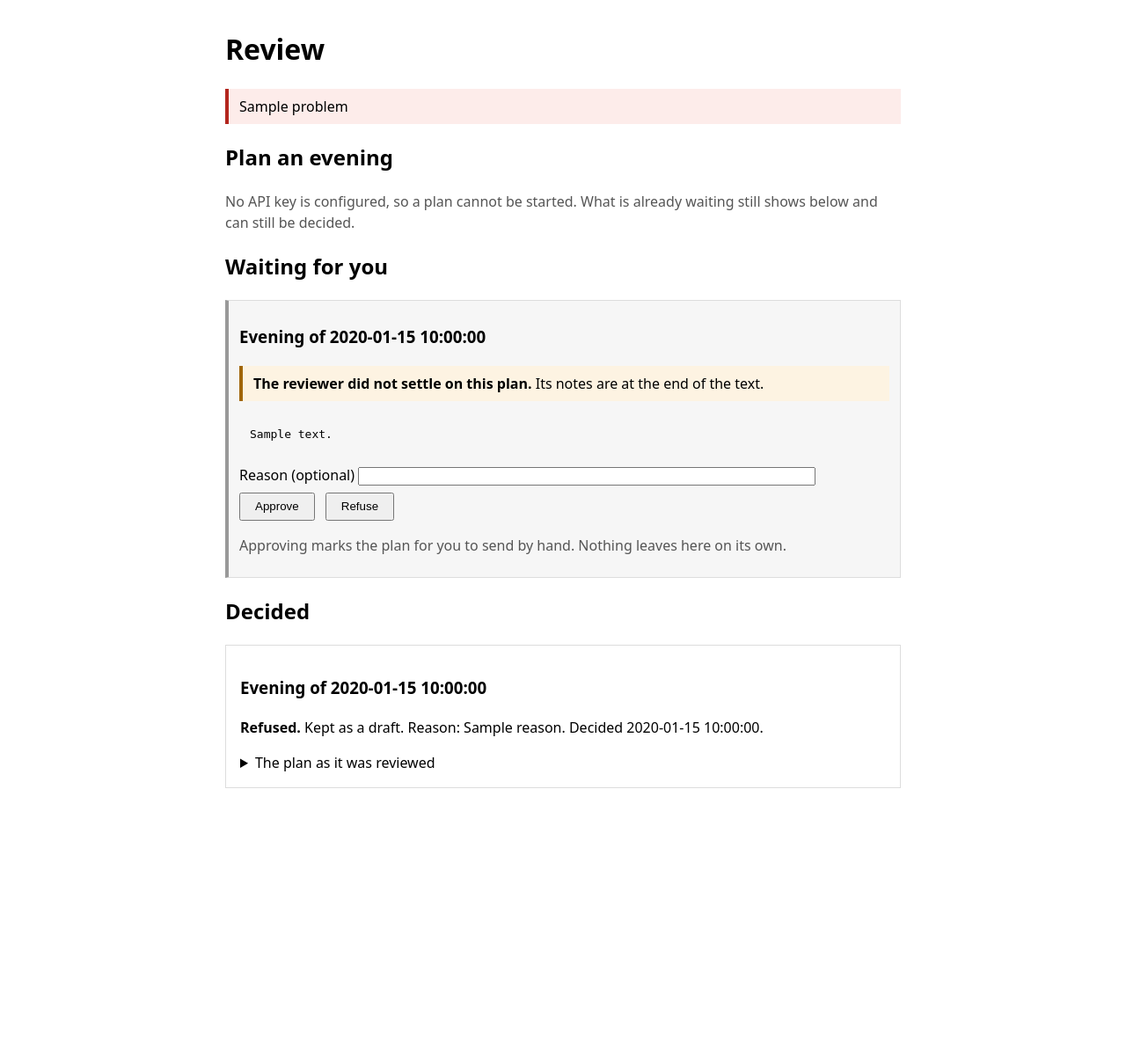
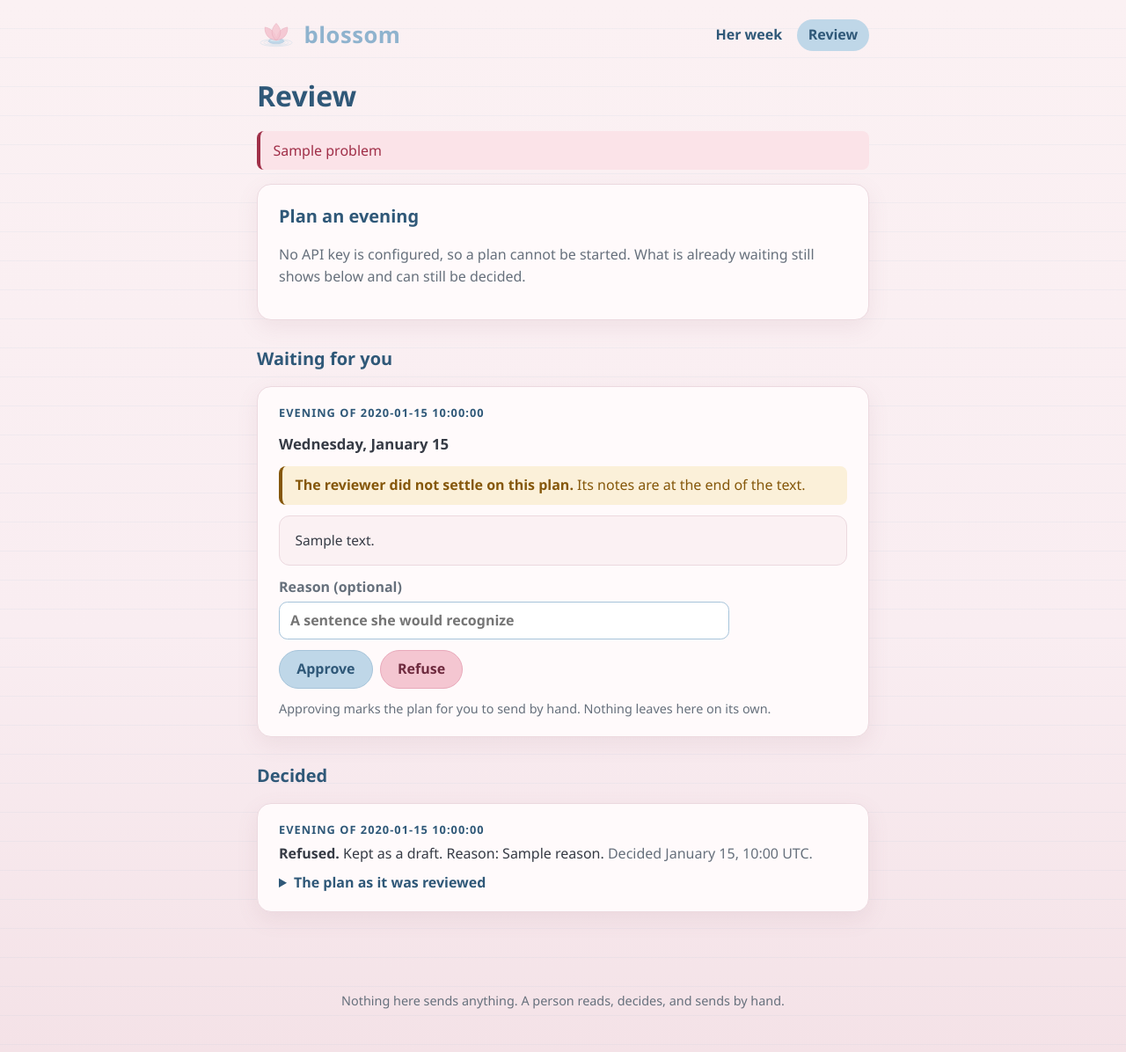
Before and after one commit to gbodegas/blossom, a FastAPI app: template blossom/templates/parent_review.html in a window 1280 px wide. Shown: the whole page at 88% size. Before the commit the page ends 896 px from the top, so only its background shows below. Run offline with FastAPI, Linux system fonts and the light colour scheme; the template is opened without the code that fills it: most values are stand-ins (such as "Sample title", 1, 10 or a date in 2020); parts of the project's set-up code (start-up, migrations or seed data) failed here and were passed over.

Commit message:
Dress both pages in the logo's palette
One base layout with the mark and the wordmark, a small nav between her week
and the review page, and a stylesheet of tokens taken from the logo: blush
paper with faint ruled lines, pale pink petals, a soft blue stone. Cards are
rounded and lifted, headings sit in the stone's deeper blue, and the two
buttons wear the logo's two colors. Every color used for meaning is still
paired with words that carry the meaning without it. The mark is an SVG drawn
in the logo's shapes, so it scales and doubles as the favicon.

```diff
--- a/blossom/static/blossom.css
+++ b/blossom/static/blossom.css
@@ -1,13 +1,219 @@
+/*
+  Blossom's look, taken from the logo: blush paper, pale pink petals, a soft
+  blue stone, ripples. The palette is a small set of tokens so both pages draw
+  from one place, and every color used for meaning is paired with words that
+  carry the same meaning without it.
+*/
+
+:root {
+  --blush: #fbf1f3;
+  --blush-deep: #f4e2e7;
+  --card: #fffafb;
+  --line: #ecd9df;
+
+  --petal: #f4c6d1;
+  --petal-deep: #e8a9ba;
+  --petal-ink: #6e2a3e;
+
+  --stone: #bfd7e8;
+  --stone-deep: #a6c4da;
+  --sky: #8fb3ce;
+  --sky-ink: #2f5878;
+
+  --ink: #363b45;
+  --ink-soft: #66707c;
+
+  --rose-ink: #a02f48;
+  --rose-bg: #fbe3e8;
+  --amber-ink: #85570a;
+  --amber-bg: #fbf0d9;
+  --slate-ink: #4c5c6b;
+  --slate-bg: #eef2f6;
+  --sage-ink: #2f6b43;
+  --sage-bg: #e6f2ea;
+
+  --radius: 1rem;
+  --shadow: 0 8px 24px rgba(150, 100, 120, 0.10);
+  --font: "Nunito", "Quicksand", ui-rounded, "SF Pro Rounded", "Segoe UI Variable",
+    "Segoe UI", system-ui, sans-serif;
+}
+
+* {
+  box-sizing: border-box;
+}
+
+html {
+  color-scheme: light;
+}
+
 body {
-  font-family: system-ui, sans-serif;
-  max-width: 48rem;
-  margin: 2rem auto;
-  line-height: 1.5;
+  margin: 0;
+  min-height: 100vh;
+  font-family: var(--font);
+  color: var(--ink);
+  line-height: 1.55;
+  /*
+    Blush paper with faint ruled lines, the way the logo sits on a page of
+    notes. The lines are quiet enough to read as texture rather than a grid.
+  */
+  background:
+    repeating-linear-gradient(
+      to bottom,
+      transparent 0 2rem,
+      rgba(143, 179, 206, 0.09) 2rem calc(2rem + 1px)
+    ),
+    linear-gradient(180deg, var(--blush) 0%, #f9edf1 60%, var(--blush-deep) 100%);
 }
-article {
-  border: 1px solid #ddd;
-  padding: 1rem;
+
+/* ------------------------------------------------------------- masthead */
+
+.masthead {
+  display: flex;
+  align-items: center;
+  justify-content: space-between;
+  gap: 1rem;
+  max-width: 46rem;
+  margin: 0 auto;
+  padding: 1.25rem 1.25rem 0.5rem;
+}
+
+.brand {
+  display: inline-flex;
+  align-items: center;
+  gap: 0.6rem;
+  text-decoration: none;
+}
+
+.mark {
+  width: 44px;
+  height: 33px;
+  display: block;
+}
+
+.wordmark {
+  font-size: 1.6rem;
+  font-weight: 600;
+  letter-spacing: 0.02em;
+  color: var(--sky);
+}
+
+.places {
+  display: flex;
+  gap: 0.25rem;
+}
+
+.places a {
+  color: var(--sky-ink);
+  text-decoration: none;
+  padding: 0.35rem 0.8rem;
+  border-radius: 999px;
+  font-weight: 600;
+}
+
+.places a[aria-current="page"] {
+  background: var(--stone);
+}
+
+.places a:hover,
+.places a:focus-visible {
+  background: var(--blush-deep);
+}
+
+/* ------------------------------------------------------------- content */
+
+main {
+  max-width: 46rem;
+  margin: 0 auto;
+  padding: 0.5rem 1.25rem 3rem;
+}
+
+h1 {
+  font-size: 2rem;
+  font-weight: 700;
+  color: var(--sky-ink);
+  margin: 0.5rem 0 0.25rem;
+}
+
+h2 {
+  font-size: 1.25rem;
+  font-weight: 700;
+  margin: 0 0 0.5rem;
+}
+
+h3 {
+  font-size: 1.05rem;
+  font-weight: 700;
+  margin: 0.75rem 0 0.25rem;
+}
+
+section {
+  margin-block: 1.75rem;
+}
+
+section > h2 {
+  color: var(--sky-ink);
+}
+
+.expectation,
+.note,
+.empty {
+  color: var(--ink-soft);
+}
+
+.expectation {
+  margin-top: 0;
+}
+
+.empty {
+  padding: 1.25rem;
+  border: 1px dashed var(--stone-deep);
+  border-radius: var(--radius);
+  text-align: center;
+}
+
+/* ------------------------------------------------------------- cards */
+
+article,
+.panel {
+  background: var(--card);
+  border: 1px solid var(--line);
+  border-radius: var(--radius);
+  padding: 1.25rem 1.5rem;
   margin-block: 1rem;
+  box-shadow: var(--shadow);
+}
+
+article h2 {
+  margin-top: 0;
+}
+
+.course {
+  margin: 0 0 0.15rem;
+  font-size: 0.8rem;
+  font-weight: 700;
+  letter-spacing: 0.08em;
+  text-transform: uppercase;
+  color: var(--sky-ink);
+}
+
+.due {
+  margin: 0.25rem 0 0.75rem;
+  color: var(--ink-soft);
+}
+
+.status {
+  margin: 0.75rem 0 0;
+  color: var(--ink-soft);
+}
+
+.pill {
+  display: inline-block;
+  padding: 0.1rem 0.7rem;
+  border-radius: 999px;
+  background: var(--stone);
+  color: var(--sky-ink);
+  font-weight: 600;
+  font-size: 0.9rem;
 }
 
 /*
@@ -17,70 +223,189 @@ article {
   not the message.
 */
 .confidence {
-  border-left: 4px solid #999;
-  padding: 0.5rem 0.75rem;
+  border-left: 4px solid var(--stone-deep);
+  border-radius: 0.5rem;
+  padding: 0.6rem 0.9rem;
   margin-block: 0.75rem;
-  background: #f6f6f6;
+  background: var(--slate-bg);
+  color: var(--slate-ink);
 }
+
 .confidence.unverified {
-  border-left-color: #b3261e;
-  background: #fdecea;
+  border-left-color: var(--rose-ink);
+  background: var(--rose-bg);
+  color: var(--rose-ink);
 }
+
 .confidence.disagree {
-  border-left-color: #a1660a;
-  background: #fdf3e2;
+  border-left-color: var(--amber-ink);
+  background: var(--amber-bg);
+  color: var(--amber-ink);
 }
+
 .confidence.single-source {
-  border-left-color: #6b6b6b;
-  background: #f2f2f2;
+  border-left-color: var(--slate-ink);
+  background: var(--slate-bg);
+  color: var(--slate-ink);
 }
+
 .confidence.corroborated {
-  border-left-color: #2e6b34;
-  background: #eef6ef;
+  border-left-color: var(--sage-ink);
+  background: var(--sage-bg);
+  color: var(--sage-ink);
 }
 
 /* The unverified case is the one most costly to miss, so its card is marked too. */
 article.confidence-unverified {
-  border-color: #b3261e;
+  border-color: var(--petal-deep);
 }
 
-/* The parent's page. */
+.claims h3 {
+  font-size: 0.95rem;
+  color: var(--ink-soft);
+}
+
+.claims ul {
+  margin: 0.25rem 0 0;
+  padding-left: 1.25rem;
+}
+
+/* ------------------------------------------------------------- the parent's page */
+
 .problem {
-  border-left: 4px solid #b3261e;
-  background: #fdecea;
-  padding: 0.5rem 0.75rem;
+  border-left: 4px solid var(--rose-ink);
+  background: var(--rose-bg);
+  color: var(--rose-ink);
+  border-radius: 0.5rem;
+  padding: 0.6rem 0.9rem;
 }
-.note, .empty {
-  color: #555;
-}
+
 pre.body {
   white-space: pre-wrap;
-  background: #f6f6f6;
-  padding: 0.75rem;
+  font-family: var(--font);
+  font-size: 0.97rem;
+  line-height: 1.5;
+  background: var(--blush);
+  border: 1px solid var(--line);
+  border-radius: 0.75rem;
+  padding: 1rem 1.1rem;
+  margin: 0.75rem 0;
   overflow-x: auto;
 }
-.outcome {
-  border-left: 4px solid #999;
+
+.plan-form,
+.decision {
+  display: flex;
+  flex-wrap: wrap;
+  gap: 0.75rem 1rem;
+  align-items: end;
+}
+
+.decision {
+  flex-direction: column;
+  align-items: stretch;
+}
+
+label {
+  display: flex;
+  flex-direction: column;
+  gap: 0.25rem;
+  font-weight: 600;
+  color: var(--ink-soft);
+}
+
+input[type="date"],
+input[type="text"] {
+  font: inherit;
+  color: var(--ink);
   padding: 0.5rem 0.75rem;
-  background: #f6f6f6;
-}
-.outcome.accepted {
-  border-left-color: #2e6b34;
-  background: #eef6ef;
-}
-.outcome.unsettled {
-  border-left-color: #a1660a;
-  background: #fdf3e2;
-}
-.decision label, .plan-form label {
-  display: block;
-  margin-block: 0.5rem;
-}
-.decision input[type="text"] {
-  width: 100%;
+  border: 1px solid var(--stone-deep);
+  border-radius: 0.6rem;
+  background: #fff;
   max-width: 32rem;
 }
-.actions button {
-  margin-inline-end: 0.5rem;
-  padding: 0.4rem 1rem;
+
+input:focus-visible,
+button:focus-visible,
+a:focus-visible,
+summary:focus-visible {
+  outline: 3px solid var(--sky);
+  outline-offset: 2px;
 }
+
+.actions {
+  display: flex;
+  gap: 0.5rem;
+  flex-wrap: wrap;
+}
+
+button {
+  font: inherit;
+  font-weight: 700;
+  padding: 0.55rem 1.2rem;
+  border-radius: 999px;
+  border: 1px solid transparent;
+  cursor: pointer;
+}
+
+button.primary {
+  background: var(--stone);
+  border-color: var(--stone-deep);
+  color: var(--sky-ink);
+}
+
+button.primary:hover {
+  background: var(--stone-deep);
+}
+
+button.secondary {
+  background: var(--petal);
+  border-color: var(--petal-deep);
+  color: var(--petal-ink);
+}
+
+button.secondary:hover {
+  background: var(--petal-deep);
+}
+
+.decision .note {
+  margin: 0;
+  font-size: 0.9rem;
+}
+
+.decision-line {
+  margin: 0.25rem 0 0.5rem;
+}
+
+.when {
+  color: var(--ink-soft);
+}
+
+details summary {
+  cursor: pointer;
+  color: var(--sky-ink);
+  font-weight: 600;
+}
+
+/* ------------------------------------------------------------- colophon */
+
+.colophon {
+  max-width: 46rem;
+  margin: 0 auto;
+  padding: 0 1.25rem 2rem;
+  color: var(--ink-soft);
+  font-size: 0.9rem;
+  text-align: center;
+}
+
+@media (max-width: 30rem) {
+  .masthead {
+    flex-direction: column;
+    align-items: flex-start;
+  }
+
+  article,
+  .panel {
+    padding: 1rem 1.1rem;
+  }
+}
--- /dev/null
+++ b/blossom/templates/base.html
@@ -0,0 +1,28 @@
+<!doctype html>
+<html lang="en">
+  <head>
+    <meta charset="utf-8">
+    <meta name="viewport" content="width=device-width, initial-scale=1">
+    <title>{% block title %}Blossom{% endblock %}</title>
+    <link rel="icon" type="image/svg+xml" href="/static/mark.svg">
+    <link rel="stylesheet" href="/static/blossom.css">
+  </head>
+  <body>
+    <header class="masthead">
+      <a class="brand" href="/student/due-this-week">
+        <img class="mark" src="/static/mark.svg" alt="" width="44" height="33">
+        <span class="wordmark">blossom</span>
+      </a>
+      <nav class="places" aria-label="Pages">
+        <a href="/student/due-this-week"{% if page == "student" %} aria-current="page"{% endif %}>Her week</a>
+        <a href="/parent"{% if page == "parent" %} aria-current="page"{% endif %}>Review</a>
+      </nav>
+    </header>
+    <main>
+      {% block content %}{% endblock %}
+    </main>
+    <footer class="colophon">
+      <p>Nothing here sends anything. A person reads, decides, and sends by hand.</p>
+    </footer>
+  </body>
+</html>
--- a/blossom/templates/parent_review.html
+++ b/blossom/templates/parent_review.html
@@ -1,26 +1,21 @@
-<!doctype html>
-<html lang="en">
-  <head>
-    <meta charset="utf-8">
-    <title>Blossom - Review</title>
-    <link rel="stylesheet" href="/static/blossom.css">
-  </head>
-  <body>
-    <main>
+{% extends "base.html" %}
+{% set page = "parent" %}
+{% block title %}Blossom - Review{% endblock %}
+{% block content %}
   <h1>Review</h1>
 
   {% if problem %}
     <p class="problem" role="alert">{{ problem }}</p>
   {% endif %}
 
-      <section>
+  <section class="panel">
     <h2>Plan an evening</h2>
     {% if model_available %}
       <form method="post" action="/parent/actions/plan" class="plan-form">
         <label>Evening of
           <input type="date" name="plan_date" value="{{ today }}">
         </label>
-            <button type="submit">Plan it</button>
+        <button type="submit" class="primary">Plan it</button>
       </form>
       <p class="note">
         The planner reads what is due, checks its own plan, and stops here for you.
@@ -41,16 +36,17 @@
     {% endif %}
     {% for draft in waiting %}
       <article class="draft outcome-{{ draft.outcome }}">
-            <h3>Evening of {{ draft.plan_date }}</h3>
+        <p class="course">Evening of {{ draft.plan_date }}</p>
+        <h3>{{ draft.plan_date.strftime("%A, %B") }} {{ draft.plan_date.day }}</h3>
         {#
-              The reviewer's opinion travels with the plan and never decides
-              for it, so the heading says which way it went and the text below
+          The reviewer's opinion travels with the plan and never decides for
+          it, so the heading says which way it went and the text below
           carries its notes.
         #}
         {% if draft.outcome == "accepted" %}
-              <p class="outcome accepted">The reviewer accepted this plan.</p>
+          <p class="confidence corroborated">The reviewer accepted this plan.</p>
         {% else %}
-              <p class="outcome unsettled">
+          <p class="confidence disagree">
             <strong>The reviewer did not settle on this plan.</strong>
             Its notes are at the end of the text.
           </p>
@@ -58,11 +54,11 @@
         <pre class="body">{{ draft.body }}</pre>
         <form method="post" action="/parent/actions/decide/{{ draft.draft_id }}" class="decision">
           <label>Reason (optional)
-                <input type="text" name="reason" maxlength="500">
+            <input type="text" name="reason" maxlength="500" placeholder="A sentence she would recognize">
           </label>
           <div class="actions">
-                <button type="submit" name="decision" value="approve">Approve</button>
-                <button type="submit" name="decision" value="refuse">Refuse</button>
+            <button type="submit" name="decision" value="approve" class="primary">Approve</button>
+            <button type="submit" name="decision" value="refuse" class="secondary">Refuse</button>
           </div>
           <p class="note">
             Approving marks the plan for you to send by hand. Nothing leaves here on its own.
@@ -79,7 +75,7 @@
     {% endif %}
     {% for draft in decided %}
       <article class="draft decided-{{ draft.decision }}">
-            <h3>Evening of {{ draft.plan_date }}</h3>
+        <p class="course">Evening of {{ draft.plan_date }}</p>
         <p class="decision-line">
           {% if draft.decision == "approved" %}
             <strong>Approved.</strong> Marked for you to send by hand.
@@ -87,7 +83,7 @@
             <strong>Refused.</strong> Kept as a draft.
           {% endif %}
           {% if draft.reason %}Reason: {{ draft.reason }}.{% endif %}
-              Decided {{ draft.decided_at }}.
+          <span class="when">Decided {{ draft.decided_at.strftime("%B") }} {{ draft.decided_at.day }}, {{ draft.decided_at.strftime("%H:%M UTC") }}.</span>
         </p>
         <details>
           <summary>The plan as it was reviewed</summary>
@@ -96,6 +92,4 @@
       </article>
     {% endfor %}
   </section>
-    </main>
-  </body>
-</html>
+{% endblock %}
```
Also changed, not shown: blossom/templates/student_due_this_week.html (+24 -18 lines), blossom/static/mark.svg (added). Lines whose indentation alone changed are shown as unchanged.
